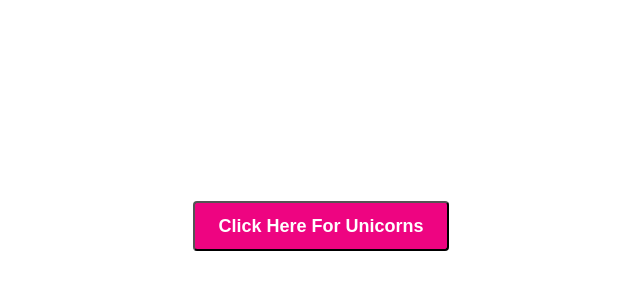
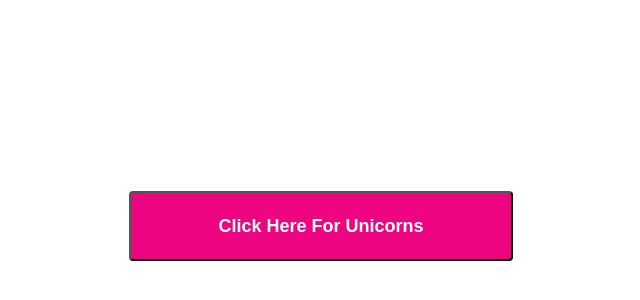
Before and after one commit to toastertom/Unicorns-onDemand, a plain HTML site: page index.html in a window 1280 px wide. Shown: the part 174-474 px from the top of the page, without its empty margins (319-959 px from the left). Drawn offline with Linux system fonts and the light colour scheme.

Commit message:
Made button bigger

```diff
--- a/style.css
+++ b/style.css
@@ -8,12 +8,11 @@ body {
 }
 
 button {
-  width: 20%;
-  height: 50px;
+  width: 30%;
+  height: 70px;
   background-color: #EE0481;
   border-radius: 4px;
   color: #fff;
   font-size: 18px;
   font-weight: bold;
-
 }
```
